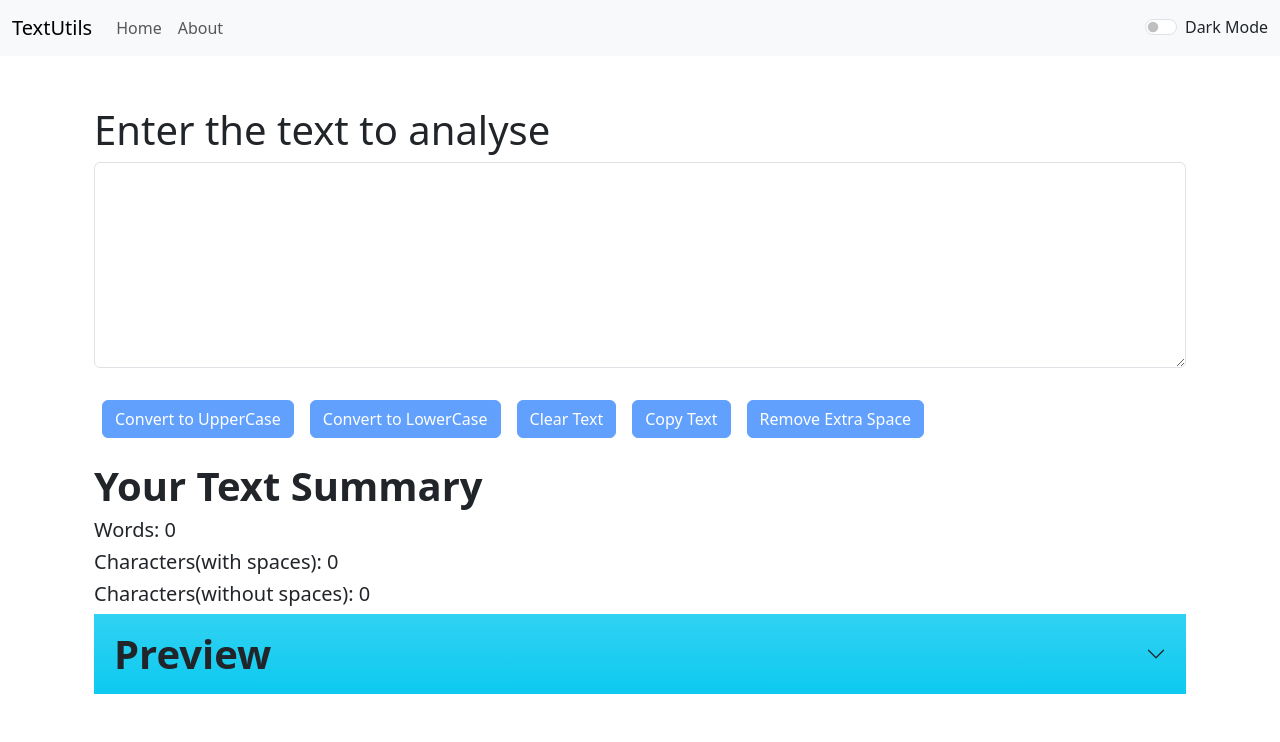
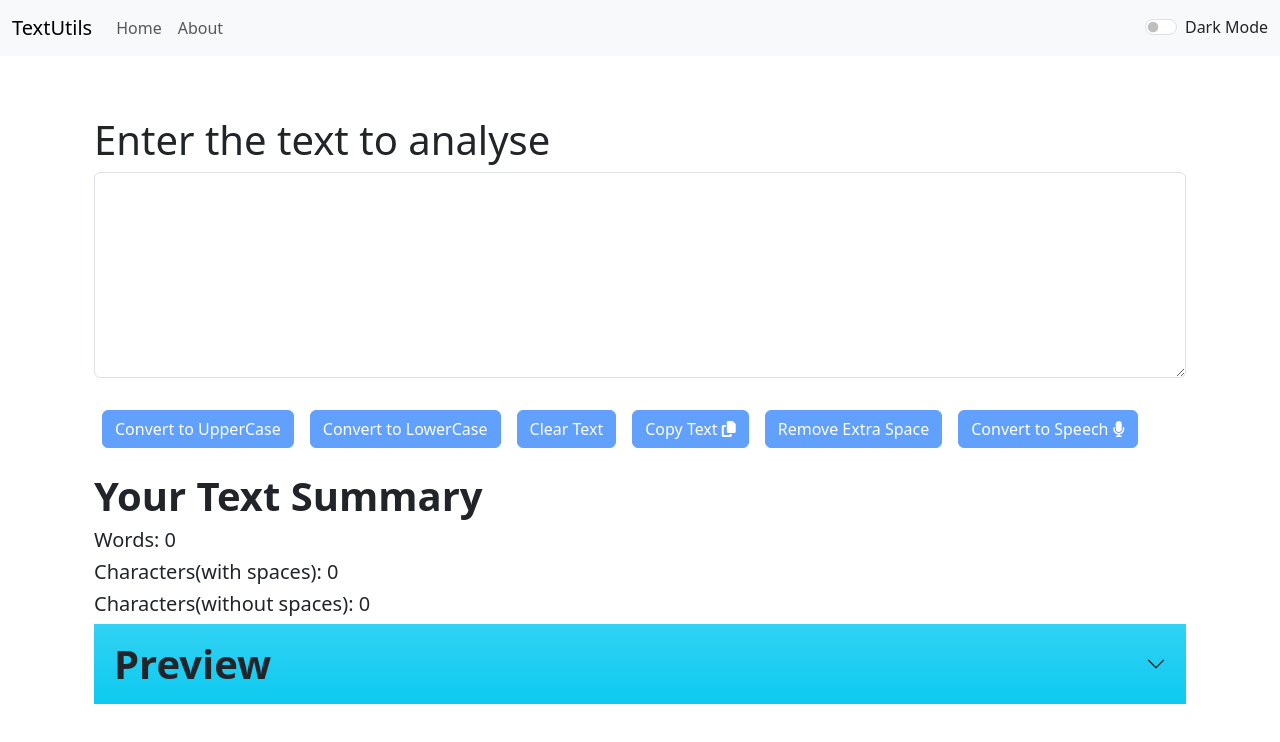
Before and after one commit to lalitkishor9/TextUtils-React, a React (Create React App) app: page / in a window 1280 px wide. Shown: the top 742 px of the page. Built offline with nearby package versions, Linux system fonts and the light colour scheme.

Commit message:
Added text to speech feature

```diff
--- a/public/index.html
+++ b/public/index.html
@@ -41,5 +41,6 @@
       To begin the development, run `npm start` or `yarn start`.
       To create a production bundle, use `npm run build` or `yarn build`.
     -->
+    <script src="https://kit.fontawesome.com/4d26276b65.js" crossorigin="anonymous"></script>
   </body>
 </html>
--- a/src/App.css
+++ b/src/App.css
@@ -28,6 +28,9 @@
   }
 }
 
+
+
+
 .App-header {
   background-color: #282c34;
   min-height: 100vh;
--- a/src/components/Alert.js
+++ b/src/components/Alert.js
@@ -6,7 +6,7 @@ export default function Alert(props) {
         return lower.charAt(0).toUpperCase()+lower.slice(1);
     }
   return (
-    <div style={{height:'50px'}}>
+    <div style={{height:'60px'}}>
     {props.alert && <div className={`alert  alert-dismissible fade show alert-${props.alert.type}`} role="alert">
   <strong>{capitalize(props.alert.type)} </strong>{props.alert.msg}
 </div>}
--- a/src/components/NavBar.js
+++ b/src/components/NavBar.js
@@ -20,7 +20,7 @@ export default function Navbar(props) {
       </ul>
         <div className={`form-check form-switch text-${props.mode === 'light' ? 'dark' : 'light'}`}>
       <input className="form-check-input" onClick={props.toggleMode} type="checkbox" role="switch" id="flexSwitchCheckDefault"/>
-      <label className="form-check-label" htmlFor="flexSwitchCheckDefault">Dark Mode</label>
+      <label className="form-check-label" htmlFor="flexSwitchCheckDefault">Dark Mode </label>
       </div>
     </div>
   </div>
--- a/src/components/TextForms.js
+++ b/src/components/TextForms.js
@@ -52,6 +52,15 @@ export default function TextForm(props) {
         setWithSpace(event.length);
     };
 
+    const convertToSpeech = () => {
+      let newText = text;
+
+      if (newText) {
+        const utterance = new SpeechSynthesisUtterance(newText);
+        speechSynthesis.speak(utterance);
+      }
+    }
+
   return (
     <>
     <div className="container">
@@ -64,8 +73,10 @@ export default function TextForm(props) {
       <button disabled={text.length===0} className="mx-2 my-3 btn btn-primary" onClick={convertUpCase}>Convert to UpperCase</button>
       <button disabled={text.length===0} className="mx-2 my-3 btn btn-primary" onClick={convertLoCase}>Convert to LowerCase</button>
       <button disabled={text.length===0} className="mx-2 my-3 btn btn-primary" onClick={clearText}>Clear Text</button>
-      <button disabled={text.length===0} className="mx-2 my-3 btn btn-primary" onClick={copyText}>Copy Text</button>
+      <button disabled={text.length===0} className="mx-2 my-3 btn btn-primary" onClick={copyText}>Copy Text <i class="fas fa-copy"></i></button>
       <button disabled={text.length===0} className="mx-2 my-3 btn btn-primary" onClick={extraSpace}>Remove Extra Space</button>
+      <button disabled={text.length===0} className="mx-2 my-3 btn btn-primary" onClick={convertToSpeech}>Convert to Speech <i class="fas fa-microphone"></i> </button>
+
       </div>
     </div>
     <div className="container my-2 ">
```
Also changed, not shown: src/index.css (line endings or trailing spaces).
